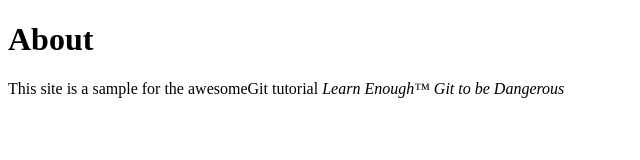
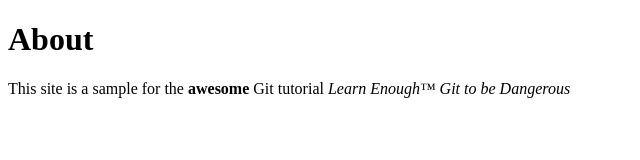
Before and after one commit to Olaajimd/website, a plain HTML site: page about.html in a window 1280 px wide. Shown: the full height of the page, 0-640 px from the left. Drawn offline with Linux system fonts and the light colour scheme.

```diff
--- a/about.html
+++ b/about.html
@@ -6,7 +6,7 @@
   <body>
     <h1>About</h1>
     <p>
-      This site is a sample for the <stong>awesome</strong>Git
+      This site is a sample for the <strong>awesome</strong> Git
       tutorial <em>Learn Enough™ Git to be Dangerous</em>
     </p>
   </body>
```
Also changed, not shown: index.html (+1 -0 lines).
